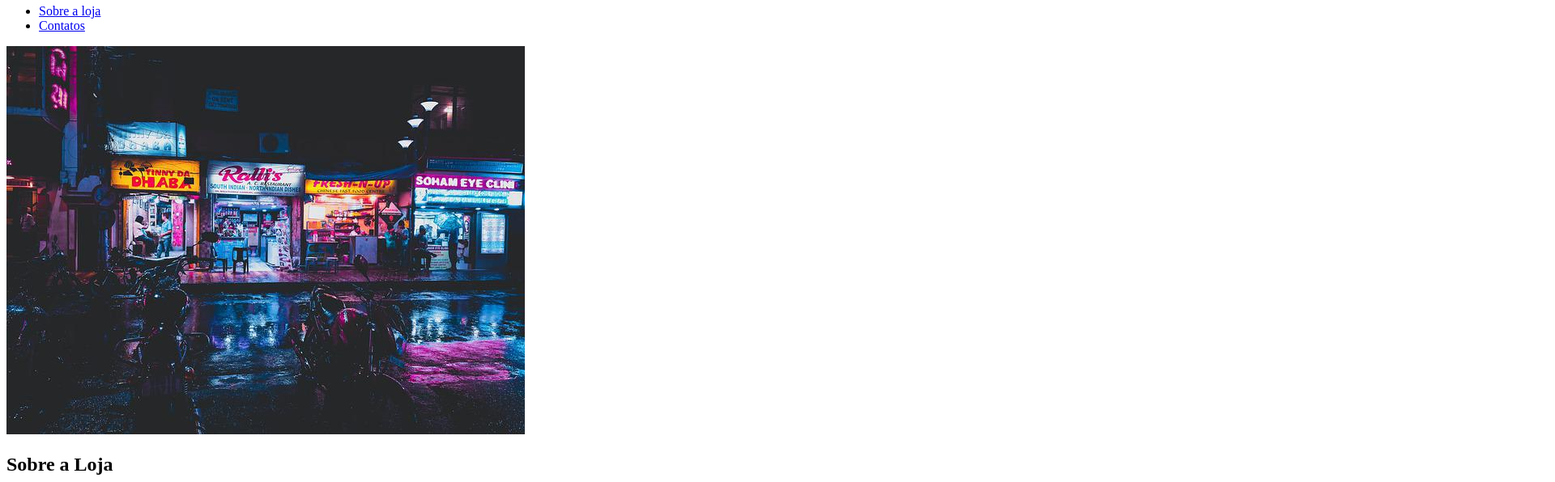
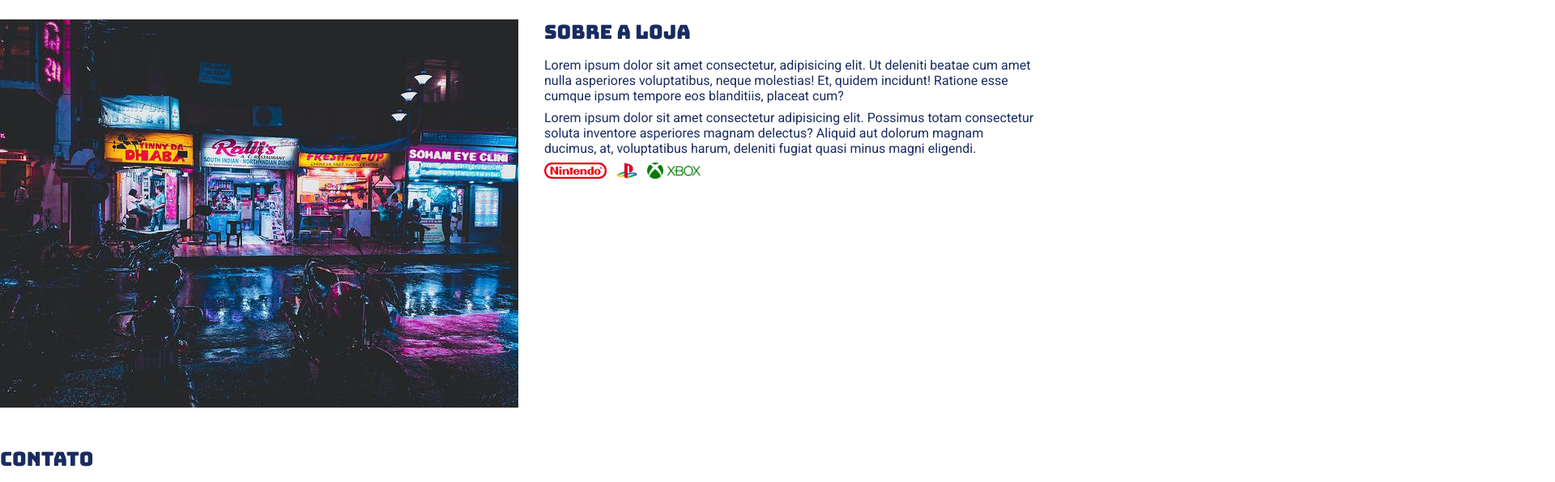
Before and after one commit to Taty-Z/site_gamesshop, a plain HTML site: page index.html in a window 1280 px wide. Shown: the part 75-671 px from the top of the page at 81% size, 1920 px wide, since content can reach past the window. Drawn offline with Linux system fonts and the light colour scheme.

Commit message:
correção do link index main para o Vercel

```diff
--- a/index.html
+++ b/index.html
@@ -4,7 +4,7 @@
     <meta charset="UTF-8">
     <meta name="viewport" content="width=device-width, initial-scale=1.0">
     <title>Game Store</title>
-    <link rel="stylesheet" href="./maings.css">
+    <link rel="stylesheet" href="./main.css">
     <link rel="preconnect" href="https://fonts.googleapis.com">
     <link rel="preconnect" href="https://fonts.gstatic.com" crossorigin>
     <link href="https://fonts.googleapis.com/css2?family=Bungee&family=Roboto:ital,wght@0,100..900;1,100..900&display=swap" rel="stylesheet">
--- a/main.css
+++ b/main.css
@@ -50,7 +50,7 @@ section .container {
 }
 
 .brands-list img {
-    height: 24px;
+    height: 20px;
 }
 
 .brands-list li {
@@ -89,6 +89,7 @@ section p {
 .social-links li {
     display: inline;
     margin-right: 8px;
+
 }
 
 .social-links li a {
```
